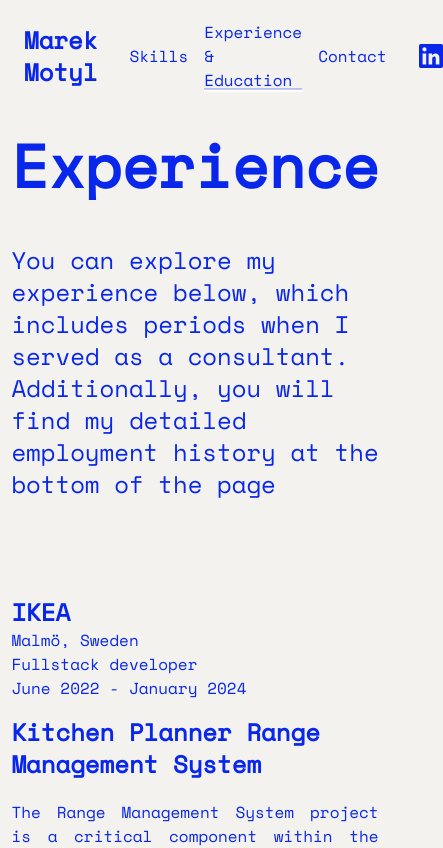
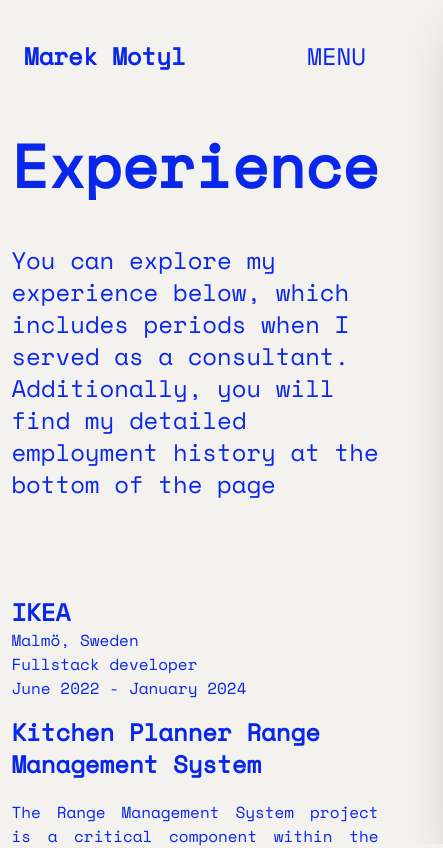
Before and after one commit to Marek-Motyl/about-me, a Next.js app in the folder apps/frontend/: page /experience in a window 390 px wide. Shown: the top 848 px of the page, 443 px wide, since content can reach past the window. Built offline with nearby package versions, Linux system fonts and the light colour scheme.

Commit message:
feat: mobile menu

```diff
--- a/apps/frontend/app/contact/page.tsx
+++ b/apps/frontend/app/contact/page.tsx
@@ -15,7 +15,7 @@
 
         <p className="text-lg max-w-maxText-lg mb-4">Feel free to shoot me an email, and let is turn ideas into reality together. Whether it is a game-changing software project or just a friendly chat about the latest tech trends, I&apos;m here for it.</p>
 
-        <div className="flex flex-col gap-2">
+        <div className="flex flex-col items-start gap-2">
           <Link href='mailto:motylmarek90@gmail.com'>motylmarek90@gmail.com</Link>
           <Link href='https://github.com/Marek-Motyl' target="_blank">www.github.com/Marek-Motyl</Link>
           <Link href='https://www.linkedin.com/in/marek-motyl/' target="_blank">www.linkedin.com/in/marek-motyl</Link>
--- a/apps/frontend/app/globals.css
+++ b/apps/frontend/app/globals.css
@@ -10,7 +10,7 @@
 
 .active-link {
   box-shadow:
-    inset 0 -0.175em white,
+    inset 0 -0.175em rgb(var(--background-rgb)),
     inset 0 -0.2em rgb(var(--foreground-rgb));
 }
 
@@ -18,4 +18,5 @@
   color: rgb(var(--foreground-rgb));
   background: rgb(var(--background-rgb));
   overflow-y: scroll;
+  overflow-x: hidden;
 }
--- a/apps/frontend/app/layout.tsx
+++ b/apps/frontend/app/layout.tsx
@@ -17,12 +17,12 @@
   return (
     <html lang="en">
       <body className={spaceMono.className}>
-        <div className='flex justify-center py-6 px-6 md:px-12 lg:px-16 sticky top-0 bg-base-beige'>
+        <header className="flex justify-center py-6 px-6 md:px-12 lg:px-16 sticky top-0 z-10 bg-base-beige transition-all duration-250">
           <Navbar />
-        </div>
-        <div className="flex justify-center px-6 md:px-12 lg:px-16 py-6 md:py-24">
+        </header>
+        <main className="flex justify-center px-6 md:px-12 lg:px-16 py-6 md:py-24 transition-all duration-250">
           {children}
-        </div>
+        </main>
       </body>
     </html>
   )
--- a/apps/frontend/app/ui/experience/ExperienceItem.tsx
+++ b/apps/frontend/app/ui/experience/ExperienceItem.tsx
@@ -15,7 +15,8 @@
     return (
         <li className="flex flex-col md:flex-row gap-4 ">
             <div className="flex-1 grow-1 flex-shrink-0">
-                <div className="flex flex-col sticky top-[112px]">
+                <div className="sticky top-[112px]">
+                    <div className="flex flex-col">
                         <div className="text-2xl font-bold">
                             {item.company}
                         </div>
@@ -33,6 +34,7 @@
                             <span>
                                 {dayjs(item.endDate).format('MMMM YYYY')}
                             </span>
+                        </div>
                     </div>
                 </div>
             </div>
--- a/apps/frontend/app/ui/navbar/Navbar.tsx
+++ b/apps/frontend/app/ui/navbar/Navbar.tsx
@@ -4,6 +4,7 @@
 import { LinkedinIcon } from '../../../components/Icons';
 import clsx from 'clsx';
 import { usePathname } from 'next/navigation';
+import { useCallback, useEffect, useMemo, useState } from 'react';
 
 const links = {
     home: { href: '/', displayName: 'Marek Motyl' },
@@ -12,24 +13,56 @@
     contact: { href: '/contact', displayName: 'Contact' },
 } as const;
 
-
 export default function Navbar() {
+    const [isMenuOpened, setMenuOpen] = useState(false);
     const pathname = usePathname();
 
+    useEffect(() => setMenuOpen(false), [pathname])
+    const toggleMenu = useCallback(() => setMenuOpen(v => !v), [])
+
     // TODO: move link to components
+    const menu = useMemo(() => [
+        <Link key={links.skills.href} className={clsx({ "active-link": pathname === links.skills.href, })} href={links.skills.href}>{links.skills.displayName}</Link>,
+        <Link key={links.experience.href} className={clsx({ "active-link": pathname === links.experience.href, })} href={links.experience.href}>{links.experience.displayName}</Link>,
+        <Link key={links.contact.href} className={clsx({ "active-link": pathname === links.contact.href, })} href={links.contact.href}>{links.contact.displayName}</Link>,
+    ], [pathname])
+
+
+
     return (
         <nav className="flex flex-row w-full gap-x-8 max-w-maxScreen">
             <div className="h-16 flex grow-3 flex-row items-center justify-between">
                 <Link className="text-2xl font-bold" href={links.home.href}>{links.home.displayName}</Link>
             </div>
-            <div className="h-16 flex grow-1 flex-row items-center justify-end gap-x-4">
-                <Link className={clsx({ "active-link": pathname === links.skills.href, })} href={links.skills.href}>{links.skills.displayName}</Link>
-                <Link className={clsx({ "active-link": pathname === links.experience.href, })} href={links.experience.href}>{links.experience.displayName}</Link>
-                <Link className={clsx({ "active-link": pathname === links.contact.href, })} href={links.contact.href}>{links.contact.displayName}</Link>
+
+            <div className="md:hidden">
+                <button onClick={toggleMenu} className="h-16 text-2xl relative z-50">
+                    MENU
+                </button>
+
+                <div className={clsx([
+                    "fixed top-0 right-0 z-40 h-full w-full overflow-y-auto overscroll-y-none transition duration-300",
+                    {
+                        "translate-x-0": isMenuOpened,
+                        "translate-x-full": !isMenuOpened
+                    }
+                ])}>
+                    <div className="float-right min-h-full w-[85%] bg-base-beige px-6 pt-24 shadow-2xl">
+                        <menu className="flex flex-col items-end gap-4">
+                            {menu}
+                        </menu>
+                    </div>
+                </div>
             </div>
-            <div className="h-16 flex flex-row items-center justify-end gap-x-4">
-                <Link href="https://www.linkedin.com/in/marek-motyl/" target="_blank"><LinkedinIcon /></Link>
+
+            <div className="hidden md:flex gap-8">
+                <menu className="h-16 flex grow-1 flex-row items-center justify-end gap-x-4">
+                    {menu}
+                </menu>
+                <div className="h-16 flex flex-row items-center justify-end gap-x-4">
+                    <Link href="https://www.linkedin.com/in/marek-motyl/" target="_blank"><LinkedinIcon /></Link>
+                </div>
             </div>
-        </nav>
+        </nav >
     )
 }
```
Lines whose indentation alone changed are shown as unchanged.
